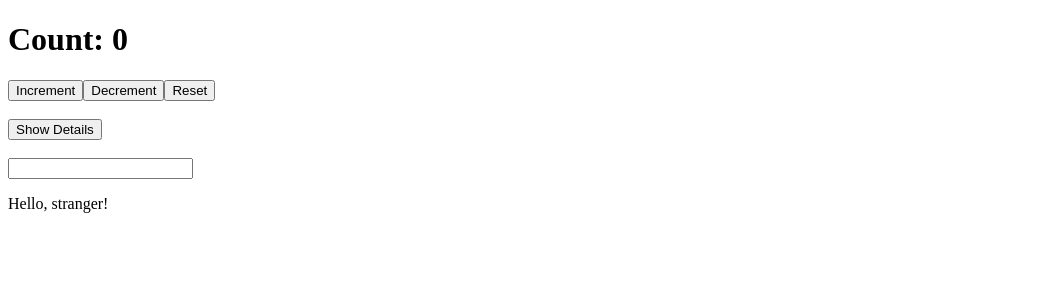
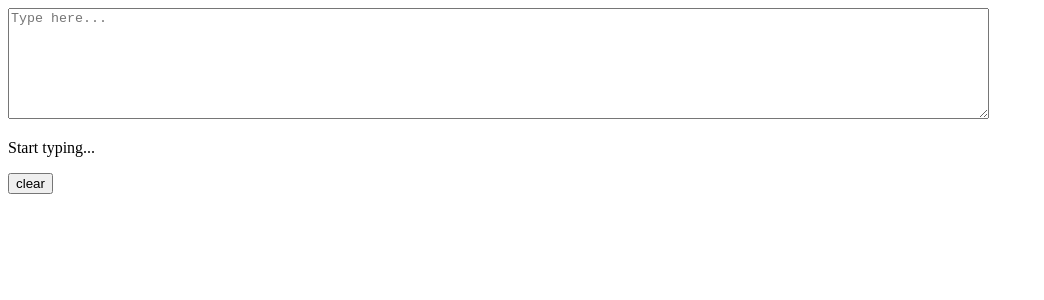
Before and after one commit to apu16-334-coder/react-practice, a React (Vite) app: page / in a window 1280 px wide. Shown: the top 300 px of the page, without its empty margins (0-1044 px from the left). Built offline with nearby package versions, Linux system fonts and the light colour scheme.

Commit message:
Implemented LiveCharacterCounter component

```diff
--- a/src/App.jsx
+++ b/src/App.jsx
@@ -1,15 +1,25 @@
+/*Import for day 8
 import Counter from "./day-8/Counter";
 import Toggle from "./day-8/Toggle";
-import Greeting from "./day-8/Greeting";
+import Greeting from "./day-8/Greeting";*/
+
+// Import for day 9
+import LiveCharacterCounter from "./day-9/LiveCharacterCounter";
+
 
 function App() {
     return (
         <>
-            <Counter />
+            {/* day 8 practice component */}
+            {/* <Counter />
             <br />
             <Toggle />
             <br />
-            <Greeting />
+            <Greeting /> */}
+
+            {/* day 9 practice component */}
+            <LiveCharacterCounter />
+
         </>
     )
 }
--- /dev/null
+++ b/src/day-9/LiveCharacterCounter.jsx
@@ -0,0 +1,37 @@
+import { useState } from "react";
+
+function LiveCharacterCounter() {
+    const [text, setText] = useState('')
+
+    const handleChange = (event) => setText(event.target.value);
+
+    const handleClick = () => setText('');
+
+    let countCharacterMessage, remainingCharacterMessage;
+
+    if (text.length === 0) {
+        countCharacterMessage = <p>Start typing...</p>;
+        remainingCharacterMessage = null;
+    } else {
+        countCharacterMessage = <p>{text.length} / 150</p>;
+
+        remainingCharacterMessage = text.length > 130
+            ? <p style={{ color: 'red' }}>{150 - text.length} characters remaining</p>
+            : <p>{150 - text.length} characters remaining</p>
+
+    }
+
+return (
+    <>
+        <textarea value={text} rows='7' cols="120" placeholder="Type here..." maxLength={150} onChange={handleChange}></textarea>
+
+        {countCharacterMessage}
+
+        {remainingCharacterMessage}
+
+        <button onClick={handleClick}>clear</button>
+    </>
+)
+}
+
+export default LiveCharacterCounter;
```
